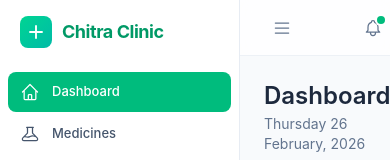
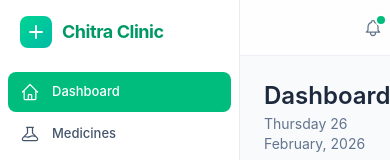
Before and after one commit to SKR-karthick/Pharmacy-inventory, a React (Vite) app: page / in a window 390 px wide. Shown: the top 160 px of the page. Built offline with nearby package versions, Linux system fonts and the light colour scheme; sample sign-in values are in the browser's storage.

Commit message:
fix: remove hamburger icon from header

```diff
--- a/src/layout/MainLayout.jsx
+++ b/src/layout/MainLayout.jsx
@@ -11,15 +11,7 @@ export default function MainLayout() {
       <main className={`flex-1 transition-all duration-300 ease-in-out ${sidebarCollapsed ? 'ml-[68px]' : 'ml-60'}`}>
         {/* Header */}
         <header className="h-14 bg-white/80 backdrop-blur-sm border-b border-slate-200/60 flex items-center justify-between px-6 sticky top-0 z-10">
-          <button
-            onClick={() => setSidebarCollapsed(!sidebarCollapsed)}
-            className="p-2 hover:bg-slate-100 rounded-lg transition-all duration-200"
-            title={sidebarCollapsed ? 'Expand sidebar' : 'Collapse sidebar'}
-          >
-            <svg className="w-5 h-5 text-slate-500" fill="none" stroke="currentColor" viewBox="0 0 24 24">
-              <path strokeLinecap="round" strokeLinejoin="round" strokeWidth={1.5} d="M4 6h16M4 12h16M4 18h16" />
-            </svg>
-          </button>
+          <div></div>
           <div className="flex items-center gap-2">
             <button className="p-2 hover:bg-slate-100 rounded-lg transition-colors relative">
               <svg className="w-5 h-5 text-slate-500" fill="none" stroke="currentColor" viewBox="0 0 24 24">
```
